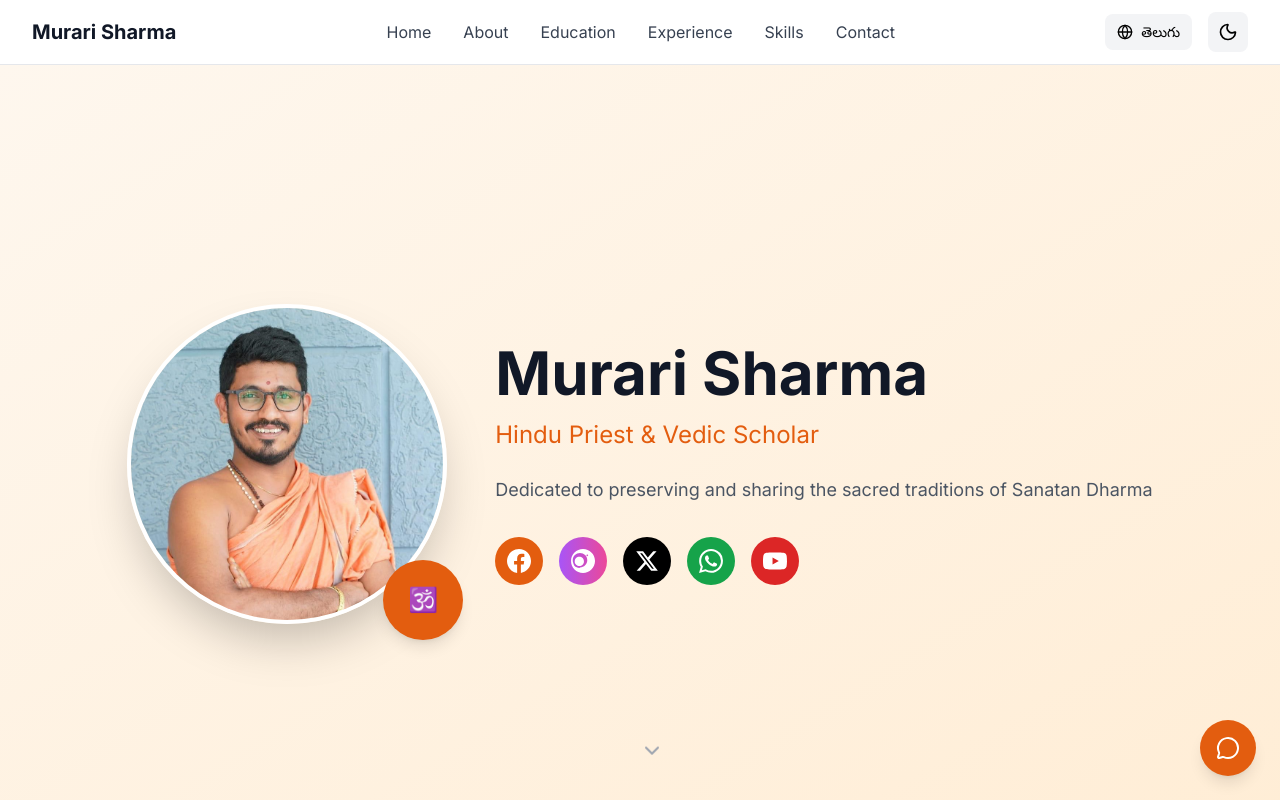
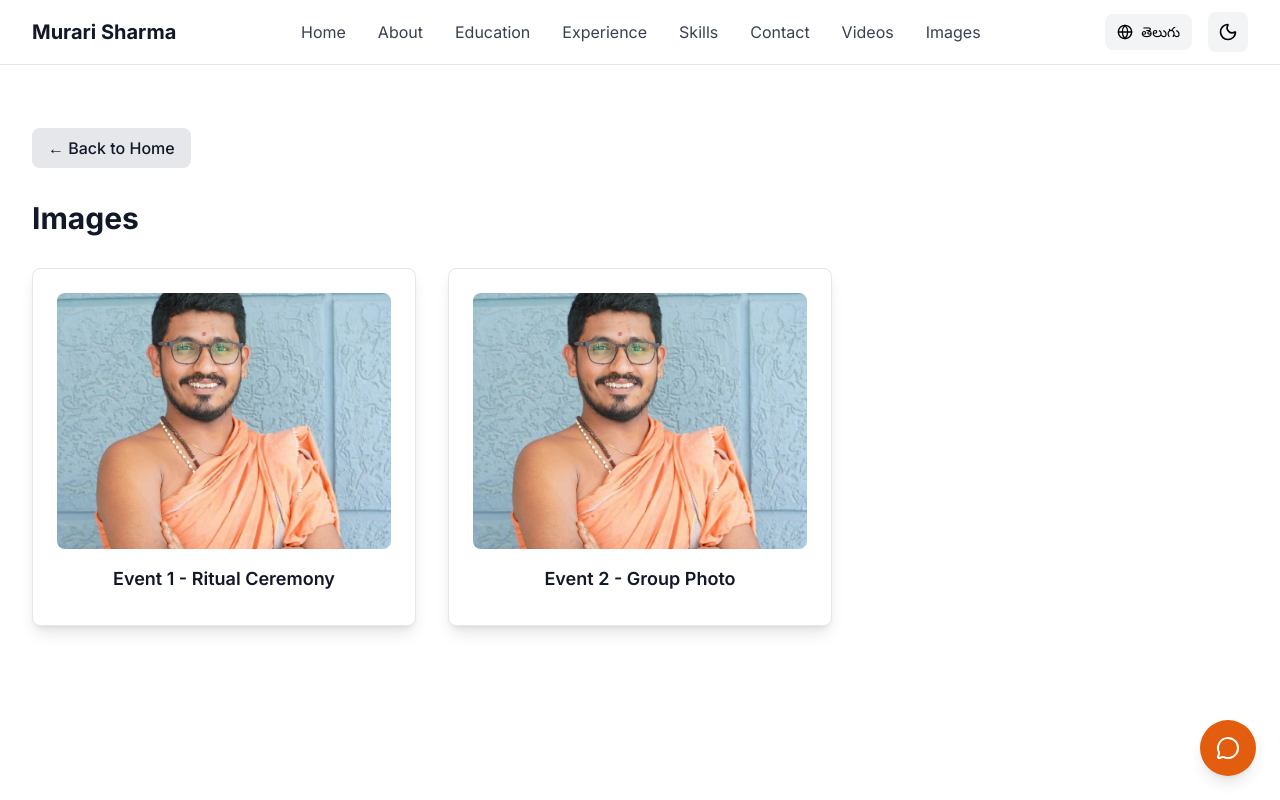
Before and after one commit to ravikiran150/murari-profile, a React (Create React App) app: page /images in a window 1280 px wide. Shown: the top 800 px of the page. Built offline with nearby package versions, Linux system fonts and the light colour scheme.

Commit message:
adding images and videos

```diff
--- a/package.json
+++ b/package.json
@@ -19,6 +19,7 @@
     "lucide-react": "^0.515.0",
     "react": "^19.1.0",
     "react-dom": "^19.1.0",
+    "react-router-dom": "^6.30.1",
     "react-scripts": "5.0.1",
     "typescript": "^4.9.5",
     "web-vitals": "^2.1.4"
--- a/src/App.tsx
+++ b/src/App.tsx
@@ -10,23 +10,36 @@ import Skills from './components/Skills';
 import Contact from './components/Contact';
 import Footer from './components/Footer';
 import Chatbot from './components/Chatbot';
+import { BrowserRouter, Routes, Route } from 'react-router-dom';
+import Videos from './components/Videos';
+import Images from './components/Images';
 
 function App() {
   return (
     <ThemeProvider>
       <LanguageProvider>
         <div className="min-h-screen bg-white dark:bg-gray-900">
+          <BrowserRouter>
             <Header />
             <main className="pt-16">
+              <Routes>
+                <Route path="/" element={
+                  <>
                     <Hero />
                     <About />
                     <Education />
                     <Experience />
                     <Skills />
                     <Contact />
+                  </>
+                } />
+                <Route path="/videos" element={<Videos />} />
+                <Route path="/images" element={<Images />} />
+              </Routes>
             </main>
             <Footer />
             <Chatbot />
+          </BrowserRouter>
         </div>
       </LanguageProvider>
     </ThemeProvider>
--- a/src/components/Header.tsx
+++ b/src/components/Header.tsx
@@ -3,18 +3,21 @@ import { useLanguage } from '../contexts/LanguageContext';
 import LanguageToggle from './LanguageToggle';
 import ThemeToggle from './ThemeToggle';
 import { Menu, X } from 'lucide-react';
+import { Link } from 'react-router-dom';
 
 const Header: React.FC = () => {
   const { t } = useLanguage();
   const [isMenuOpen, setIsMenuOpen] = useState(false);
 
   const navItems = [
-    { key: 'nav.home', href: '#home' },
+    { key: 'nav.home', href: '#home', to: '/' },
     { key: 'nav.about', href: '#about' },
     { key: 'nav.education', href: '#education' },
     { key: 'nav.experience', href: '#experience' },
     { key: 'nav.skills', href: '#skills' },
     { key: 'nav.contact', href: '#contact' },
+    { key: 'nav.videos', to: '/videos' },
+    { key: 'nav.images', to: '/images' },
   ];
 
   return (
@@ -31,6 +34,15 @@ const Header: React.FC = () => {
           {/* Desktop Navigation */}
           <nav className="hidden md:flex items-center space-x-8">
             {navItems.map((item) => (
+              item.to ? (
+                <Link
+                  key={item.key}
+                  to={item.to}
+                  className="text-gray-700 dark:text-gray-300 hover:text-primary-600 dark:hover:text-primary-400 transition-colors duration-200"
+                >
+                  {t(item.key)}
+                </Link>
+              ) : (
                 <a
                   key={item.key}
                   href={item.href}
@@ -38,6 +50,7 @@ const Header: React.FC = () => {
                 >
                   {t(item.key)}
                 </a>
+              )
             ))}
           </nav>
 
@@ -69,6 +82,16 @@ const Header: React.FC = () => {
           <div className="md:hidden border-t border-gray-200 dark:border-gray-700">
             <nav className="px-4 py-4 space-y-2">
               {navItems.map((item) => (
+                item.to ? (
+                  <Link
+                    key={item.key}
+                    to={item.to}
+                    onClick={() => setIsMenuOpen(false)}
+                    className="block py-2 text-gray-700 dark:text-gray-300 hover:text-primary-600 dark:hover:text-primary-400 transition-colors duration-200"
+                  >
+                    {t(item.key)}
+                  </Link>
+                ) : (
                   <a
                     key={item.key}
                     href={item.href}
@@ -77,6 +100,7 @@ const Header: React.FC = () => {
                   >
                     {t(item.key)}
                   </a>
+                )
               ))}
             </nav>
           </div>
--- /dev/null
+++ b/src/components/Images.tsx
@@ -0,0 +1,35 @@
+import React from 'react';
+import { Link } from 'react-router-dom';
+
+const Images: React.FC = () => {
+  // Example image data (replace with real images as needed)
+  const images = [
+    {
+      caption: 'Event 1 - Ritual Ceremony',
+      src: process.env.PUBLIC_URL + '/profile.jpg',
+    },
+    {
+      caption: 'Event 2 - Group Photo',
+      src: process.env.PUBLIC_URL + '/profile.jpg',
+    },
+  ];
+
+  return (
+    <section className="section-padding min-h-screen bg-white dark:bg-gray-900">
+      <div className="container-max">
+        <Link to="/" className="btn-secondary mb-8 inline-block">&larr; Back to Home</Link>
+        <h2 className="text-3xl font-bold mb-8 text-gray-900 dark:text-white">Images</h2>
+        <div className="grid md:grid-cols-2 lg:grid-cols-3 gap-8">
+          {images.map((img, idx) => (
+            <div key={idx} className="card flex flex-col items-center">
+              <img src={img.src} alt={img.caption} className="rounded-lg mb-4 w-full h-64 object-cover" />
+              <h3 className="text-lg font-semibold text-gray-900 dark:text-white mb-2 text-center">{img.caption}</h3>
+            </div>
+          ))}
+        </div>
+      </div>
+    </section>
+  );
+};
+
+export default Images;
--- /dev/null
+++ b/src/components/Videos.tsx
@@ -0,0 +1,50 @@
+import React from 'react';
+import { Link } from 'react-router-dom';
+
+const Videos: React.FC = () => {
+  // Example video data (replace with real data or embed links as needed)
+  const videos = [
+    {
+      title: 'Event 1 - Ritual Ceremony',
+      url: 'https://www.youtube.com/embed/VIDEO_ID_1',
+      thumbnail: 'https://img.youtube.com/vi/VIDEO_ID_1/0.jpg',
+    },
+    {
+      title: 'Event 2 - Spiritual Talk',
+      url: 'https://www.youtube.com/embed/VIDEO_ID_2',
+      thumbnail: 'https://img.youtube.com/vi/VIDEO_ID_2/0.jpg',
+    },
+  ];
+
+  return (
+    <section className="section-padding min-h-screen bg-white dark:bg-gray-900">
+      <div className="container-max">
+        <Link to="/" className="btn-secondary mb-8 inline-block">&larr; Back to Home</Link>
+        <h2 className="text-3xl font-bold mb-8 text-gray-900 dark:text-white">Videos</h2>
+        <div className="grid md:grid-cols-2 lg:grid-cols-3 gap-8">
+          {videos.map((video, idx) => (
+            <div key={idx} className="card flex flex-col items-center">
+              <a href={video.url} target="_blank" rel="noopener noreferrer">
+                <img src={video.thumbnail} alt={video.title} className="rounded-lg mb-4 w-full h-48 object-cover" />
+              </a>
+              <h3 className="text-lg font-semibold text-gray-900 dark:text-white mb-2 text-center">{video.title}</h3>
+              <div className="w-full aspect-video">
+                <iframe
+                  width="100%"
+                  height="200"
+                  src={video.url}
+                  title={video.title}
+                  frameBorder="0"
+                  allow="accelerometer; autoplay; clipboard-write; encrypted-media; gyroscope; picture-in-picture"
+                  allowFullScreen
+                ></iframe>
+              </div>
+            </div>
+          ))}
+        </div>
+      </div>
+    </section>
+  );
+};
+
+export default Videos;
--- a/src/contexts/LanguageContext.tsx
+++ b/src/contexts/LanguageContext.tsx
@@ -20,6 +20,8 @@ const translations: Record<Language, Record<string, string>> = {
     'nav.experience': 'Experience',
     'nav.skills': 'Skills',
     'nav.contact': 'Contact',
+    'nav.videos': 'Videos',
+    'nav.images': 'Images',
 
     // Hero Section
     'hero.name': 'Murari Sharma',
@@ -100,6 +102,8 @@ const translations: Record<Language, Record<string, string>> = {
     'nav.experience': 'అనుభవం',
     'nav.skills': 'నైపుణ్యాలు',
     'nav.contact': 'సంప్రదించండి',
+    'nav.videos': 'వీడియోలు',
+    'nav.images': 'చిత్రాలు',
 
     // Hero Section
     'hero.name': 'మురారి శర్మ',
```
Also changed, not shown: 1 other file (tests, documents, lock files or other folders). Lines whose indentation alone changed are shown as unchanged.
